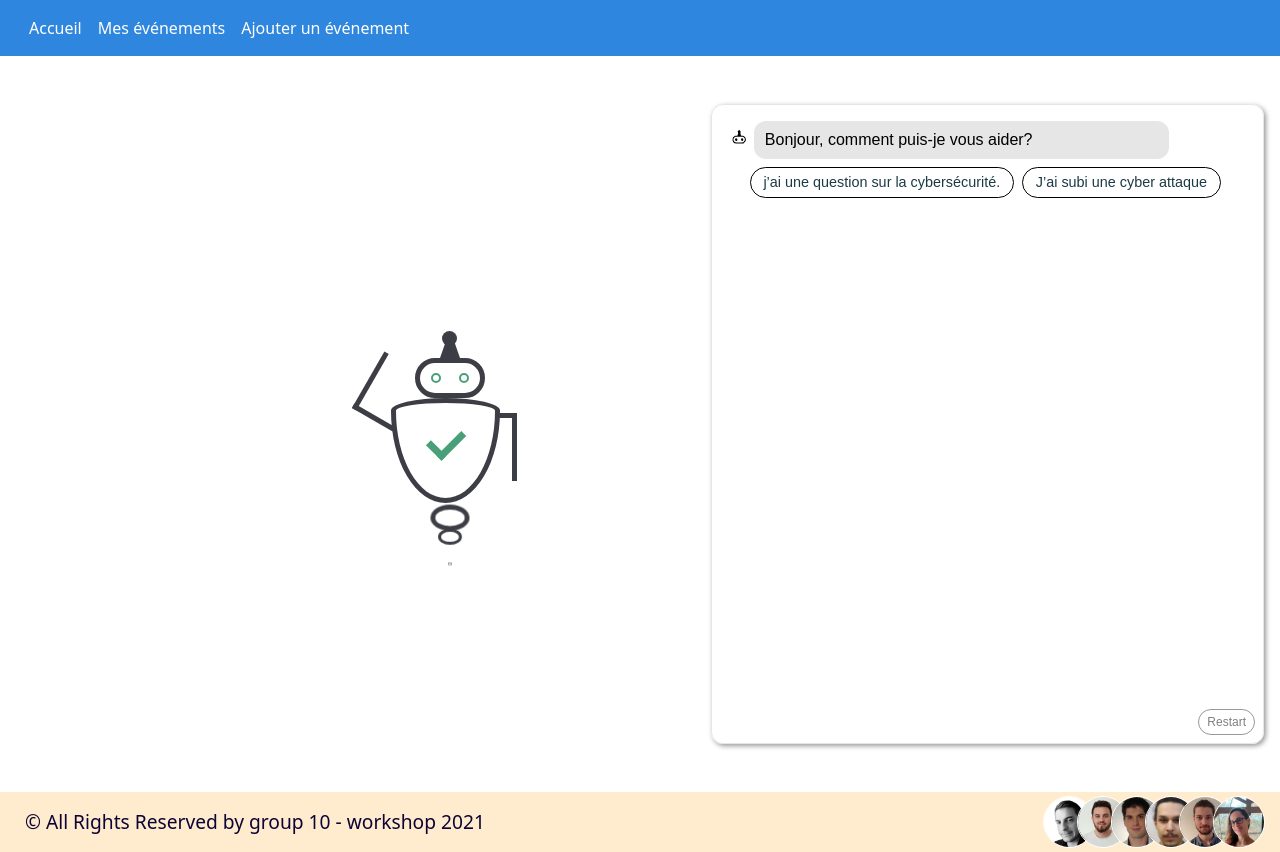
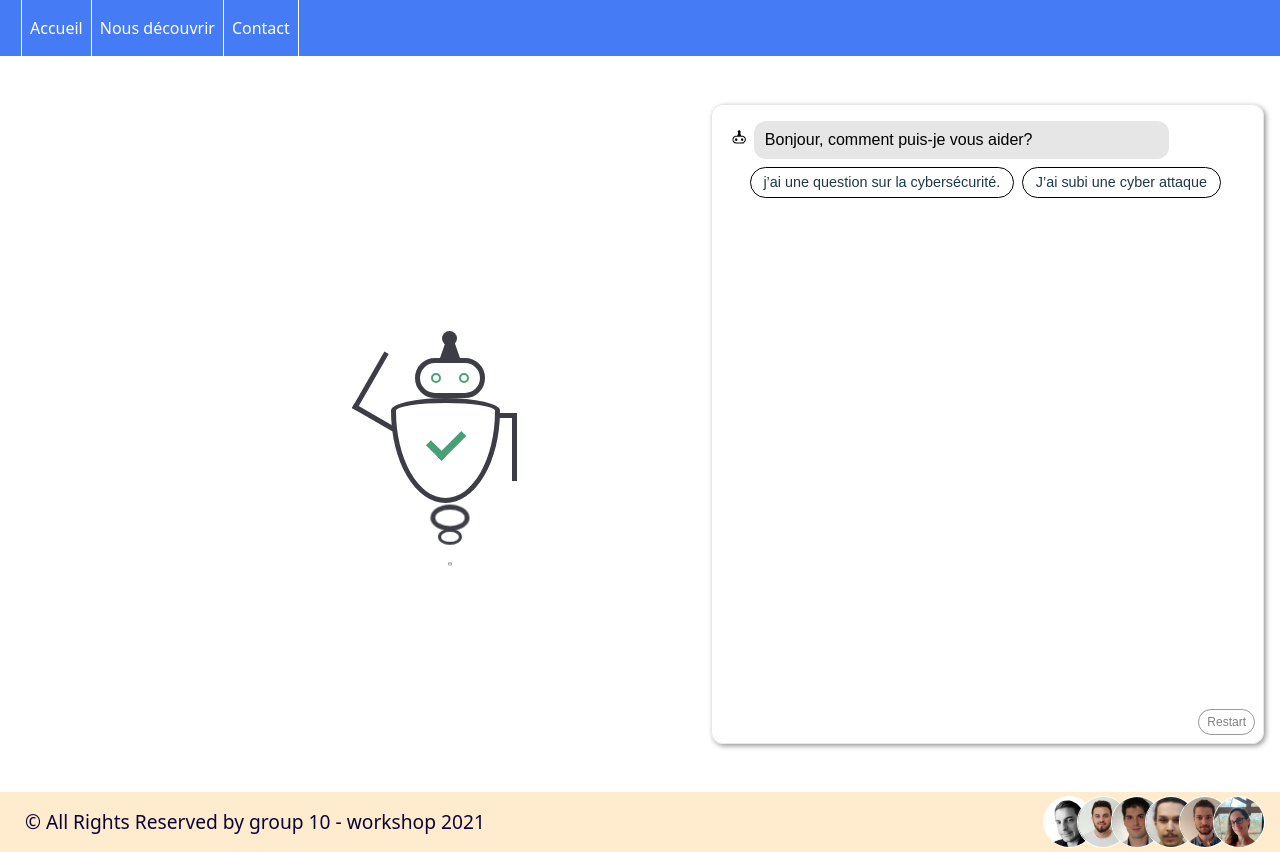
Before and after one commit to thdal/APP-WEB-WORKSHOP-I1, an Angular app in the folder workshop-i1/: page / in a window 1280 px wide. Built offline with nearby package versions, Linux system fonts and the light colour scheme.

Commit message:
menu top

```diff
--- a/workshop-i1/src/app/components/menu/menu-top/menu-top.component.css
+++ b/workshop-i1/src/app/components/menu/menu-top/menu-top.component.css
@@ -2,7 +2,7 @@
 @import url('https://fonts.googleapis.com/css2?family=Gowun+Dodum&display=swap');
 
 .bg-navbar-gl{
-  background-color: #2e86de !important;
+  background-color: #457bf5 !important;
 }
 nav .navbar-nav li .nav-link-gl{
   color: white !important;
@@ -38,9 +38,15 @@ nav .navbar-nav li .nav-admin-link-gl{
   text-align: center;
 }
 
+.nav-item:first-of-type{
+  border-left: 1px solid white;
+}
+
 .nav-item{
   padding-top: 0.5rem;
   padding-bottom: 0.5rem;
+  border-right: 1px solid white;
+
 }
 .navbar{
   padding-top: 0rem;
--- a/workshop-i1/src/app/components/menu/menu-top/menu-top.component.html
+++ b/workshop-i1/src/app/components/menu/menu-top/menu-top.component.html
@@ -9,10 +9,10 @@
         <a (click)="goToHome()" class="nav-link nav-link-gl" id=""><i class="bi bi-house"></i> Accueil</a>
       </li>
       <li class="nav-item">
-        <a class="nav-link nav-link-gl" id="eventsList"><i class="bi bi-calendar-event"></i> Mes événements</a>
+        <a class="nav-link nav-link-gl" id="eventsList"><i class="bi bi-calendar-event"></i> Nous découvrir</a>
       </li>
       <li class="nav-item">
-        <a class="nav-link nav-link-gl" id="addAnEvent"><i class="bi bi-plus-square"></i> Ajouter un événement</a>
+        <a class="nav-link nav-link-gl" id="addAnEvent"><i class="bi bi-plus-square"></i> Contact</a>
       </li>
     </ul>
   </div>
```
